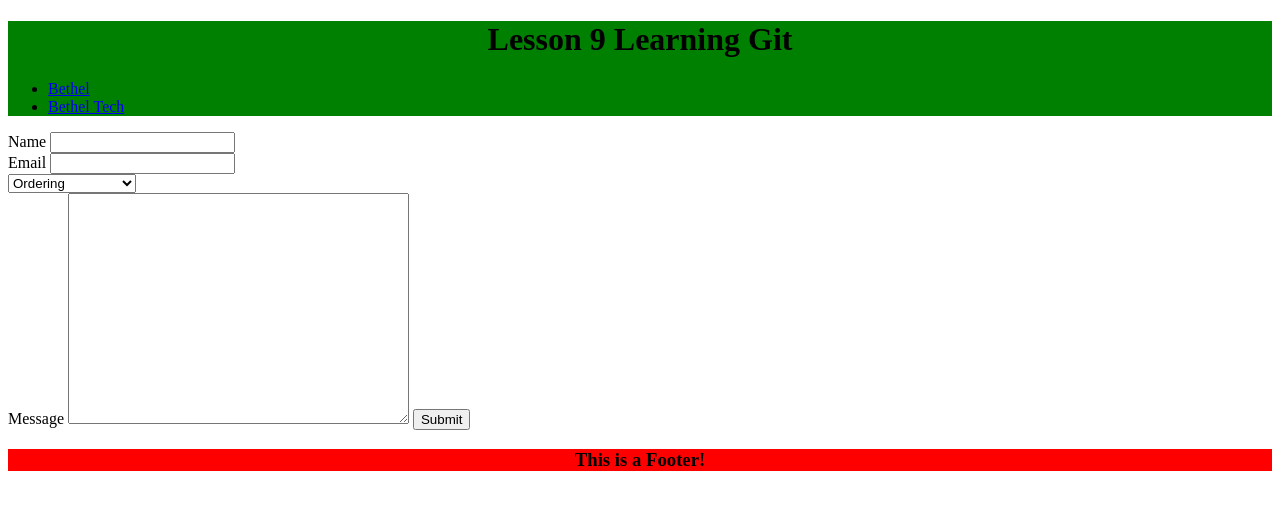
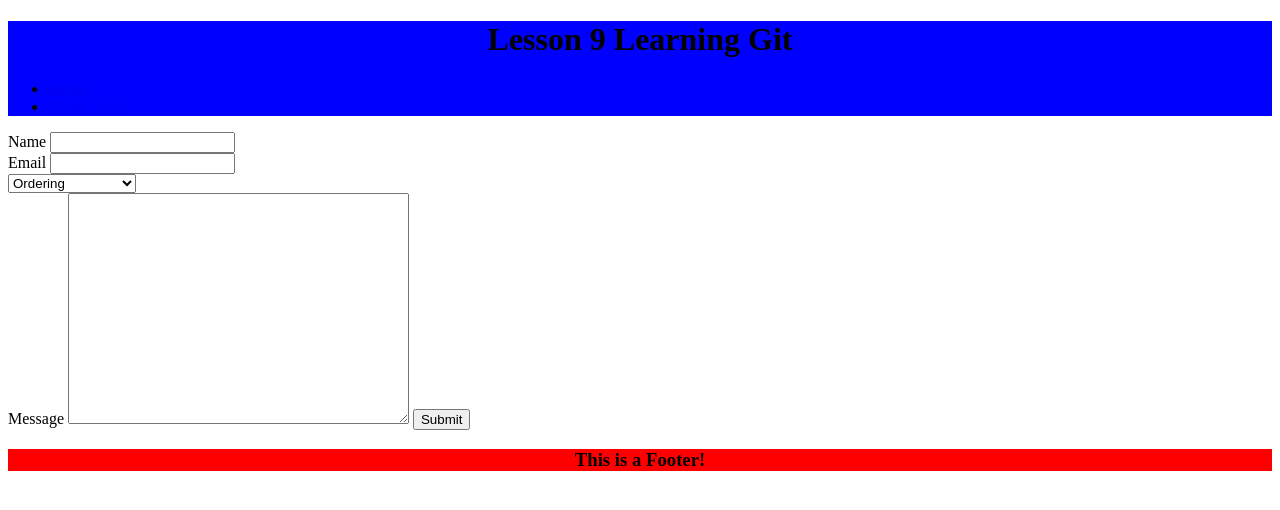
Before and after one commit to CooperNimmo/git-demo, a plain HTML site: page index.html in a window 1280 px wide. Drawn offline with Linux system fonts and the light colour scheme.

Commit message:
changed color to blue

```diff
--- a/index.html
+++ b/index.html
@@ -7,7 +7,7 @@
 </head>
 
 <body>
-    <header style=background-color:green>
+    <header style=background-color:blue>
         <h1 style=text-align:center>Lesson 9 Learning Git</h3>
         <nav>
             <ul>
```
